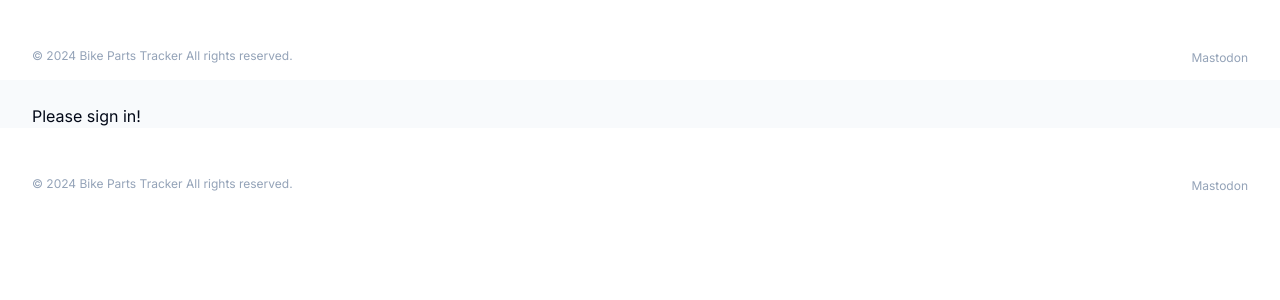
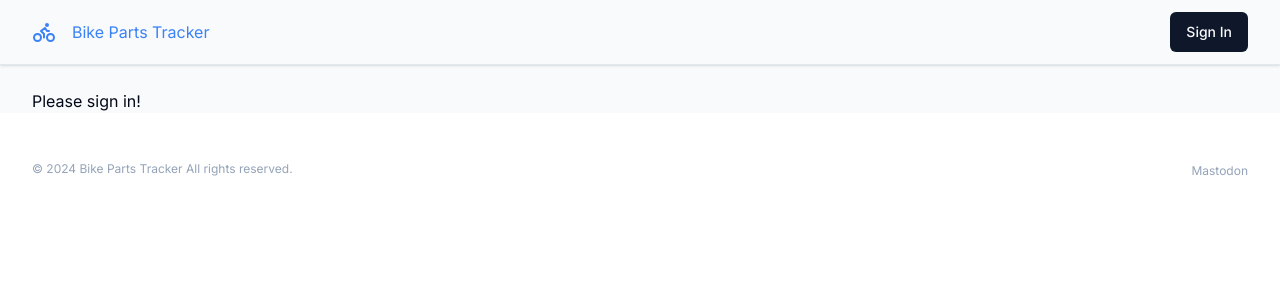
Before and after one commit to Juuro/bike-parts-tracker, a Next.js app: page / in a window 1280 px wide. Shown: the top 300 px of the page. Built offline with nearby package versions, Linux system fonts and the light colour scheme; no server answers.

Commit message:
fix: wip

```diff
--- a/components/header.tsx
+++ b/components/header.tsx
@@ -1,21 +1,15 @@
 import React from "react";
+import { MainNav } from "./main-nav";
+import UserButton from "./user-button";
 
 const Header = () => {
   return (
-    <footer className="bg-white mt-8 inset-x-0 bottom-0 shadow-[0_35px_60px_-15px_rgba(0,0,0,0.3)">
-      <div className="mx-auto max-w-7xl px-4 sm:px-6 lg:px-8 justify-between flex items-center py-3">
-        <div className="order-2">
-          <a href="#" className="">
-            <span className="text-xs text-slate-400">Mastodon</span>
-          </a>
-        </div>
-        <div className="order-1">
-          <p className="text-xs text-slate-400">
-            © 2024 Bike Parts Tracker All rights reserved.
-          </p>
-        </div>
+    <nav className="sticky fixed flex justify-center border-b bg-slate-50 shadow">
+      <div className="flex items-center justify-between mx-auto w-full h-16 max-w-7xl px-4 sm:px-6 lg:px-8">
+        <MainNav />
+        <UserButton />
       </div>
-    </footer>
+    </nav>
   );
 };
 
```
